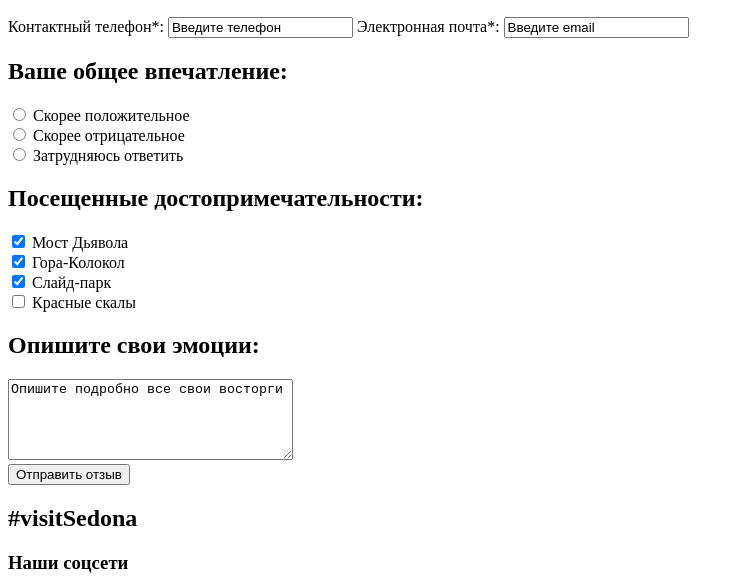
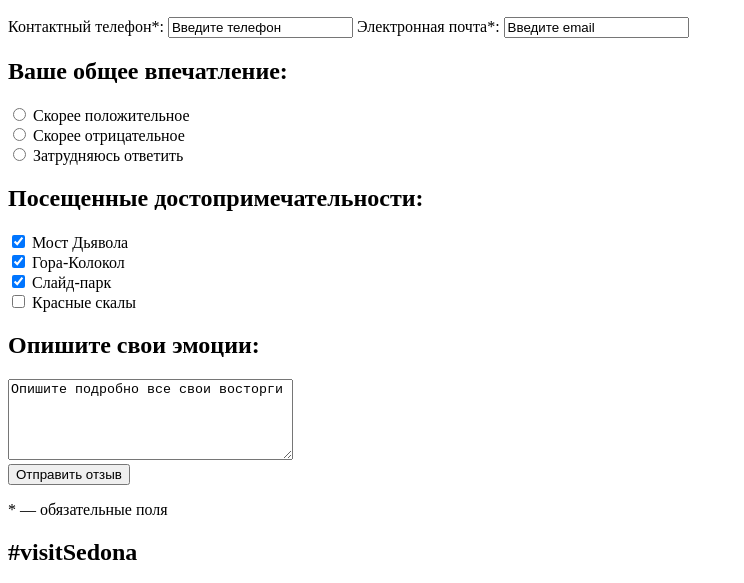
Before and after one commit to htmlacademy-adaptive/1665303-sedona-25, a website: page source/form.html in a window 1280 px wide. Shown: the part 524-1107 px from the top of the page, without its empty margins (0-744 px from the left). Drawn offline with Linux system fonts and the light colour scheme.

Commit message:
Добавляет заметку

```diff
--- a/source/form.html
+++ b/source/form.html
@@ -123,6 +123,7 @@
       </section>
 
       <button class="button__submit-button" type="submit">Отправить отзыв</button>
+      <p class="button__note">* — обязательные поля</p>
     </main>
 
     <footer class="page-footer">
```
